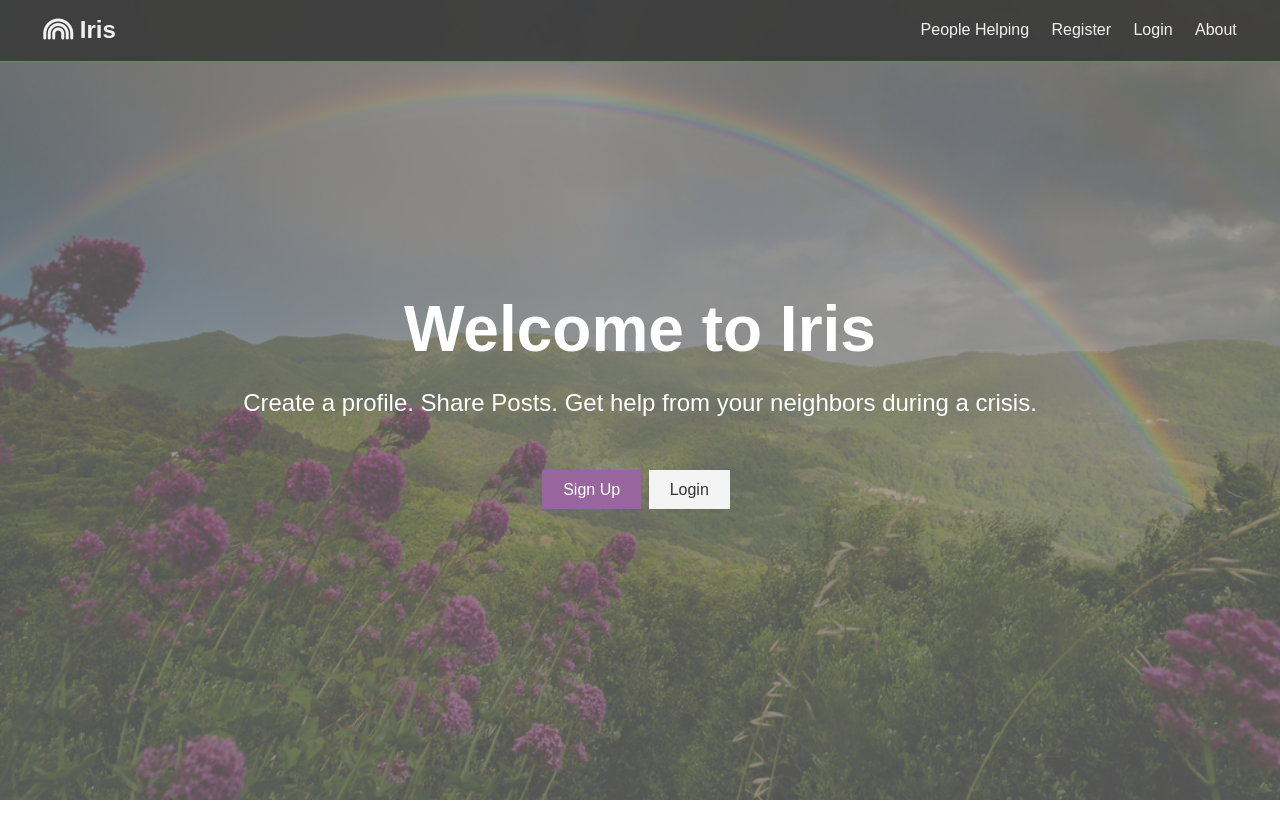
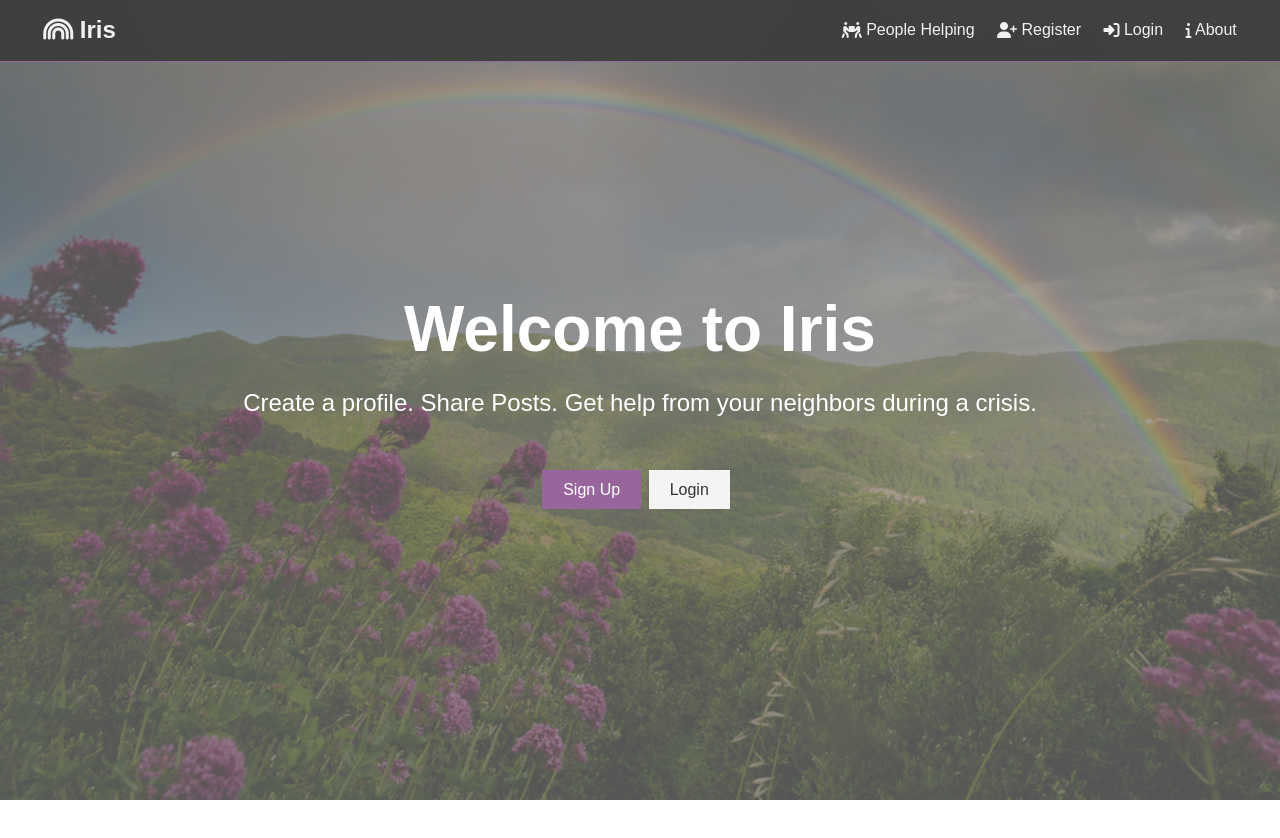
Before and after one commit to saulhappy/iris, a React (Create React App) app in the folder client/: page / in a window 1280 px wide. Shown: the top 838 px of the page. Built offline with nearby package versions, Linux system fonts and the light colour scheme; no server answers.

Commit message:
updated Navbar font awesome icons; updated Landing to redirect home if user logged in

```diff
--- a/client/src/components/home/Home.js
+++ b/client/src/components/home/Home.js
@@ -1,10 +1,10 @@
 import React from "react";
-import PropTypes from "prop-types";
+// import PropTypes from "prop-types";
 
 const Home = (props) => {
   return <div>Welcome home.</div>;
 };
 
-Home.propTypes = {};
+// Home.propTypes = {};
 
 export default Home;
--- a/client/src/components/layout/Landing.js
+++ b/client/src/components/layout/Landing.js
@@ -1,7 +1,13 @@
 import React from "react";
-import { Link } from "react-router-dom";
+import { Link, Redirect } from "react-router-dom";
+import { connect } from "react-redux";
+import PropTypes from "prop-types";
 
-const Landing = () => {
+const Landing = ({ isAuthenticated }) => {
+  if (isAuthenticated) {
+    return <Redirect to='/home' />;
+  }
+
   return (
     <section className='landing'>
       <div className='dark-overlay'>
@@ -25,4 +31,12 @@ const Landing = () => {
   );
 };
 
-export default Landing;
+Landing.propTypes = {
+  isAuthenticated: PropTypes.bool,
+};
+
+const mapStateToProps = (state) => ({
+  isAuthenticated: state.auth.isAuthenticated,
+});
+
+export default connect(mapStateToProps)(Landing);
--- a/client/src/components/layout/Navbar.js
+++ b/client/src/components/layout/Navbar.js
@@ -14,7 +14,10 @@ const Navbar = ({ auth: { isAuthenticated, loading }, logout }) => {
         </a>
       </li>
       <li>
-        <Link to='/about'>About</Link>
+        <Link to='/about'>
+          <i className='fas fa-info'></i>{" "}
+          <span className='hide-sm'> About</span>
+        </Link>
       </li>
     </ul>
   );
@@ -22,16 +25,29 @@ const Navbar = ({ auth: { isAuthenticated, loading }, logout }) => {
   const guestLinks = (
     <ul>
       <li>
-        <a href='#!'>People Helping</a>
+        <a href='#!'>
+          <i className='fas fa-people-carry'></i>{" "}
+          <span className='hide-sm'>People Helping</span>
+        </a>
+      </li>
+
+      <li>
+        <Link to='/register'>
+          <i className='fas fa-user-plus'></i>{" "}
+          <span className='hide-sm'> Register</span>
+        </Link>
       </li>
       <li>
-        <Link to='/register'>Register</Link>
+        <Link to='/login'>
+          <i className='fas fa-sign-in-alt'></i>{" "}
+          <span className='hide-sm'> Login</span>
+        </Link>
       </li>
       <li>
-        <Link to='/login'>Login</Link>
-      </li>
-      <li>
-        <Link to='/about'>About</Link>
+        <Link to='/about'>
+          <i className='fas fa-info'></i>{" "}
+          <span className='hide-sm'> About</span>
+        </Link>
       </li>
     </ul>
   );
```
